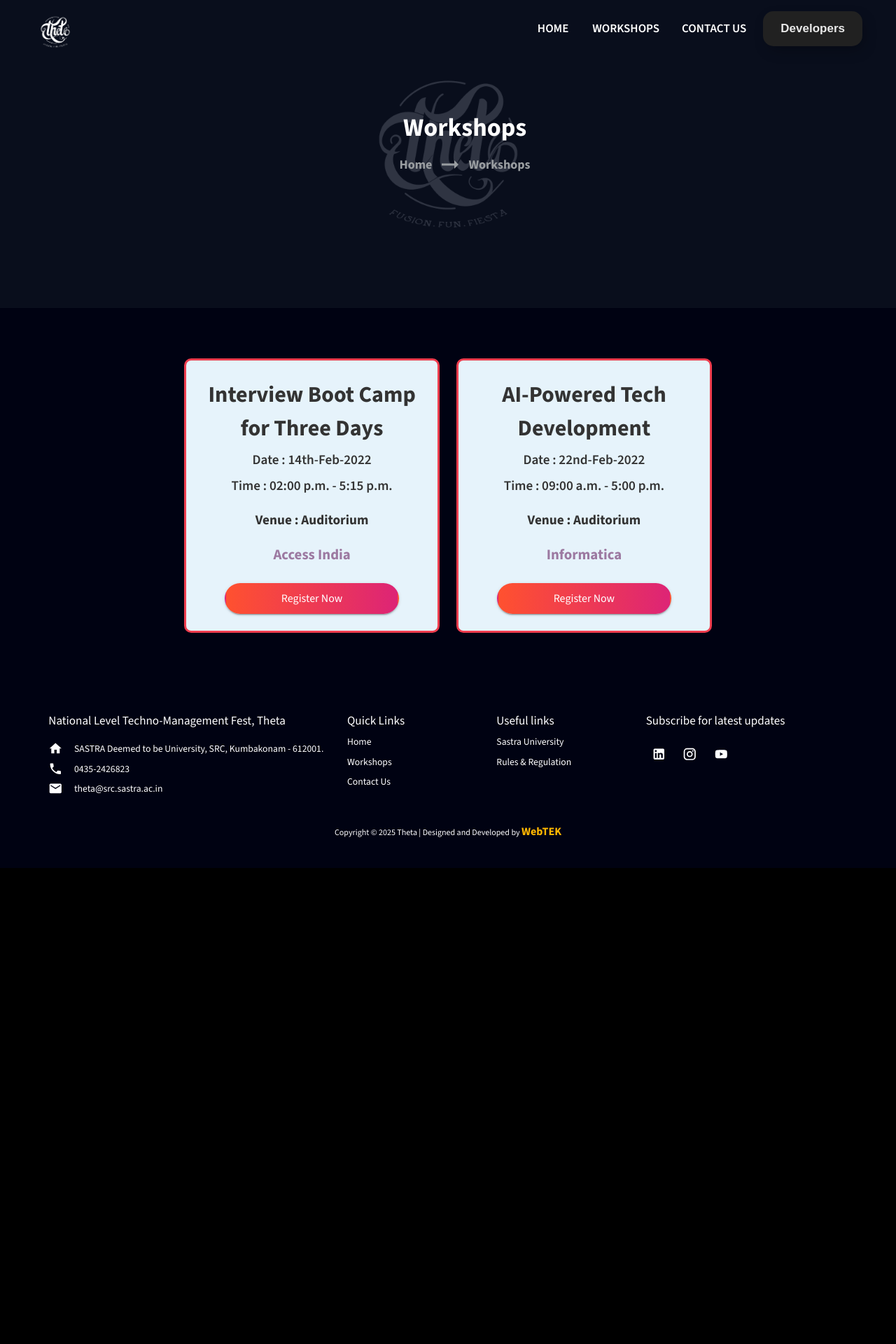
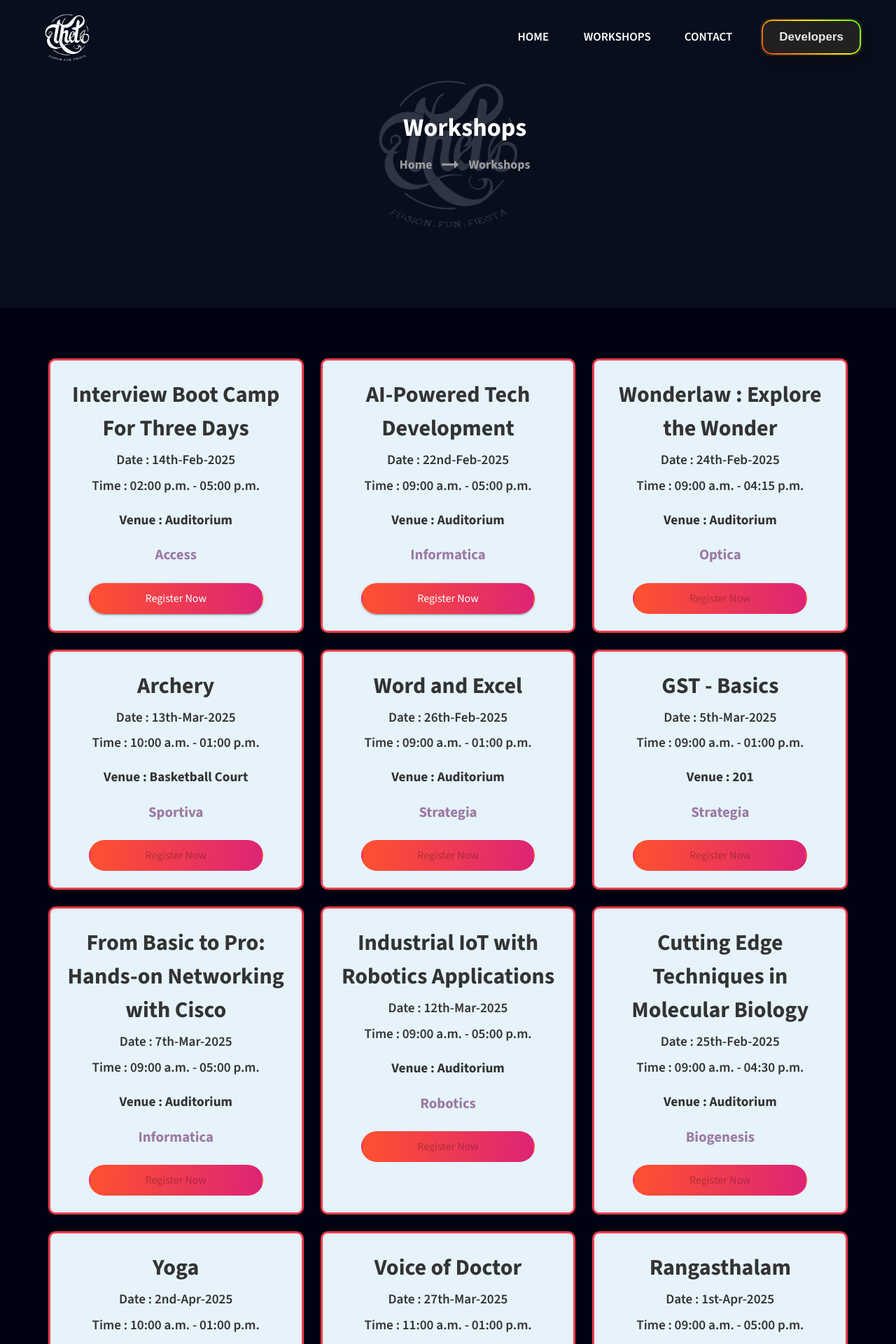
Before and after one commit to themanojking/theta-1, a React (Create React App) app: page /Workshops in a window 1280 px wide. Shown: the top 1920 px of the page at 70% size. Before the commit the page ends 1240 px from the top, so only its background shows below. Built offline with nearby package versions, Linux system fonts and the light colour scheme.

Commit message:
Add CLG logo, integrate framer-motion, and enhance UI components

```diff
--- a/package.json
+++ b/package.json
@@ -13,6 +13,7 @@
     "@vercel/analytics": "^1.5.0",
     "aos": "^2.3.4",
     "eslint-config-react-app": "^7.0.1",
+    "framer-motion": "^12.4.2",
     "react": "^18.3.1",
     "react-dom": "^18.3.1",
     "react-router-dom": "^6.27.0",
--- a/src/App.css
+++ b/src/App.css
@@ -9,10 +9,9 @@ body {
 html {
   overflow-x: hidden;
 }
-
 .dev-btn {
   padding: 15px 25px;
-  border: unset;
+  border: 2px solid transparent;
   border-radius: 15px;
   color: #e8e8e8;
   z-index: 1;
@@ -24,6 +23,7 @@ html {
   box-shadow: 4px 8px 19px -3px rgba(0, 0, 0, 0.27);
   transition: all 250ms;
   overflow: hidden;
+  cursor: pointer;
 }
 
 .dev-btn::before {
@@ -48,3 +48,29 @@ html {
 .dev-btn:hover::before {
   width: 100%;
 }
+
+/* Animated Border */
+.dev-btn::after {
+  content: "";
+  position: absolute;
+  top: 0;
+  left: 0;
+  right: 0;
+  bottom: 0;
+  border-radius: 15px;
+  border: 2px solid transparent;
+  background: linear-gradient(45deg, #ff0000, #ff7300, #ffeb00, #47ff00, #00ffee, #2a7fff, #8000ff, #ff0080) border-box;
+  mask: linear-gradient(#fff 0 0) padding-box, linear-gradient(#fff 0 0);
+  -webkit-mask: linear-gradient(#fff 0 0) padding-box, linear-gradient(#fff 0 0);
+  mask-composite: exclude;
+  -webkit-mask-composite: destination-out;
+  background-size: 300% 300%;
+  z-index: 1;
+  animation: borderAnimation 3s infinite linear;
+}
+
+@keyframes borderAnimation {
+  0% { background-position: 0% 50%; }
+  50% { background-position: 100% 50%; }
+  100% { background-position: 0% 50%; }
+}
--- a/src/Component/DevBtn.jsx
+++ b/src/Component/DevBtn.jsx
@@ -1,12 +1,17 @@
-import { useNavigate } from "react-router-dom";
+import { Link } from "react-router-dom";
 
 const DevBtn = () => {
-  const navigate = useNavigate();
-
+  const ScrollToTop = () => {
+    window.scrollTo(0, 0);
+  };
   return (
-    <button className="dev-btn" onClick={() => navigate("/developers")}>
-      Developers
-    </button>
+    <Link
+      to="/Developers"
+      onClick={ScrollToTop}
+      style={{ textDecoration: "none" }}
+    >
+      <button className="dev-btn">Developers</button>
+    </Link>
   );
 };
 
--- a/src/Component/Navbar.jsx
+++ b/src/Component/Navbar.jsx
@@ -61,16 +61,11 @@ export default function Navbar(props) {
     setMobileOpen(!mobileOpen);
   };
 
-  const handleNavClick = () => {
-    ScrollToTop();
-    setMobileOpen(false);
-  };
-
   const navItems = [
     { link: "/", name: "Home" },
     !isMdUp && { link: "/Cluster", name: "Cluster" },
     { link: "/Workshops", name: "Workshops" },
-    { link: "/ContactUs", name: "Contact Us" },
+    { link: "/ContactUs", name: "Contact" },
   ].filter(Boolean);
 
   const drawer = (
@@ -81,13 +76,26 @@ export default function Navbar(props) {
           onClick={() => setMobileOpen(false)}
         />
       </Toolbar>
-      <List sx={{ display: "flex", flexDirection: "column", alignItems: "center" }}>
+      <List
+        sx={{ display: "flex", flexDirection: "column", alignItems: "center" }}
+      >
         {navItems.map((item, index) => (
-          <Link to={item.link} key={index} style={{ textDecoration: "none" }}>
-            <ListItem button onClick={handleNavClick}>
+          <Link
+            to={item.link}
+            key={index}
+            onClick={ScrollToTop}
+            style={{ textDecoration: "none" }}
+          >
+            <ListItem>
               <ListItemText
                 primary={
-                  <Typography sx={{ fontWeight: "bold", fontSize: "1.3rem", color: "#fff" }}>
+                  <Typography
+                    sx={{
+                      fontWeight: "bold",
+                      fontSize: "1.3rem",
+                      color: "#fff",
+                    }}
+                  >
                     {item.name}
                   </Typography>
                 }
@@ -108,37 +116,74 @@ export default function Navbar(props) {
           <Toolbar
             sx={{
               backgroundColor: "transparent",
-              py: [0, 0, 2, 1, 1],
-              px: [0, 1, 1, 6, "10%"],
+              py: [0, 0, 2, 1, 0],
+              px: [0, 1, 1, 6, 4],
               color: isDown ? "#000" : color,
               bgcolor: isDown ? "rgba(255, 255, 255, 0.42)" : null,
               backdropFilter: isDown ? "blur(50px)" : null,
-              borderRadius: isDown ? ["0 0 .7rem .7rem", "0 0 1.5rem 1.5rem"] : null,
+              borderRadius: isDown
+                ? ["0 0 .7rem .7rem", "0 0 1.5rem 1.5rem"]
+                : null,
               boxShadow: isDown ? 3 : null,
               justifyContent: "space-between",
             }}
           >
-            <Stack direction="row" width="100%" sx={{ display: ["flex", "flex", "none"], justifyContent: "space-between" }}>
+            <Stack
+              direction="row"
+              width="100%"
+              sx={{
+                display: ["flex", "flex", "none"],
+                justifyContent: "space-between",
+              }}
+            >
               <Link to="/">
                 <ImageListItem>
-                  <Box component="img" src="/Assets/logo1.png" sx={{ width: "10%", ml: 2 }} alt="logo" />
+                  <Box
+                    component="img"
+                    src="/Assets/logo1.png"
+                    sx={{ width: "50px", ml: 2 }}
+                    alt="logo"
+                  />
                 </ImageListItem>
               </Link>
+              {/* <a href="https://src.sastra.edu/">
+            <ImageListItem sx={{ display: ["flex","flex","none"] }}>
+              <Box
+                component="img"
+                src="/Assets/clg_logo.png"
+                sx={{
+                  width: "10rem",
+                  my:1,
+                  borderRadius: "8px",
+                }}
+                alt="logo"
+              />
+            </ImageListItem>
+          </a> */}
               <IconButton onClick={handleDrawerToggle} color="inherit">
                 <MenuIcon />
               </IconButton>
             </Stack>
             <Link to="/">
               <ImageListItem sx={{ display: ["none", "none", "none", "flex"] }}>
-                <Box component="img" src="/Assets/logo1.png" sx={{ width: "12%", mt: 1 }} alt="logo" />
+                <Box
+                  component="img"
+                  src="/Assets/logo1.png"
+                  sx={{ width: "6rem" }}
+                  alt="logo"
+                />
               </ImageListItem>
             </Link>
-            <Box sx={{ display: { xs: "none", md: "flex", gap: "1rem" } }}>
+            <Box sx={{ display: { xs: "none", md: "flex", gap: "2rem" } }}>
               {navItems.map((item, index) => (
                 <Button
                   key={index}
                   href={item.link}
-                  sx={{ fontSize: [17], fontWeight: "600", color: isDown ? "#000" : color }}
+                  sx={{
+                    fontSize: [17],
+                    fontWeight: "600",
+                    color: isDown ? "#000" : color,
+                  }}
                   onClick={ScrollToTop}
                 >
                   {item.name}
@@ -157,7 +202,13 @@ export default function Navbar(props) {
           anchor="right"
           onClose={handleDrawerToggle}
           ModalProps={{ keepMounted: true }}
-          sx={{ "& .MuiDrawer-paper": { boxSizing: "border-box", width: "100%", background: "#181818" } }}
+          sx={{
+            "& .MuiDrawer-paper": {
+              boxSizing: "border-box",
+              width: "100%",
+              background: "#181818",
+            },
+          }}
         >
           {drawer}
         </Drawer>
--- a/src/Pages/Workshops.js
+++ b/src/Pages/Workshops.js
@@ -1,4 +1,4 @@
-import { Box, Button, Typography } from "@mui/material";
+import { Box, Button, Divider, Typography } from "@mui/material";
 import React from "react";
 import Navbar from ".././Component/Navbar";
 import { Link } from "react-router-dom";
@@ -8,43 +8,121 @@ import Footer from ".././Component/Footer";
 const Workshops = () => {
   const workshopData = [
     {
-      title: "Interview Boot Camp for Three Days",
-      date: "Date : 14th-Feb-2022",
-      time: "Time : 02:00 p.m. - 5:15 p.m.",
+      title: "Interview Boot Camp For Three Days",
+      date: "Date : 14th-Feb-2025",
+      time: "Time : 02:00 p.m. - 05:00 p.m.",
       venue: "Venue : Auditorium",
-      description: "Access India",
+      description: "Access",
       registrationLink:
         "https://docs.google.com/forms/d/1ot95aeKCJxycCAaxcvkUc7ymU4XHtIXGVFpblNlVDMM/edit?chromeless=1",
     },
     {
       title: "AI-Powered Tech Development",
-      date: "Date : 22nd-Feb-2022",
-      time: "Time : 09:00 a.m. - 5:00 p.m.",
+      date: "Date : 22nd-Feb-2025",
+      time: "Time : 09:00 a.m. - 05:00 p.m.",
       venue: "Venue : Auditorium",
       description: "Informatica",
-      registrationLink: "https://forms.gle/d3eLwrQAurhRhYJz9 ",
+      registrationLink: "https://forms.gle/d3eLwrQAurhRhYJz9",
     },
-   /* {
-      title: "Comming soon",
-      time: "",
-      venue: "",
-      description: "Celebrating Soon",
+    {
+      title: "Wonderlaw : Explore the Wonder",
+      date: "Date : 24th-Feb-2025",
+      time: "Time : 09:00 a.m. - 04:15 p.m.",
+      venue: "Venue : Auditorium",
+      description: "Optica",
       registrationLink: "",
     },
     {
-      title: "Comming soon",
-      time: "",
-      venue: "",
-      description: "Celebrating Soon",
-      registrationLink: "https://forms.gle/data_science",
+      title: "Archery",
+      date: "Date : 13th-Mar-2025",
+      time: "Time : 10:00 a.m. - 01:00 p.m.",
+      venue: "Venue : Basketball Court",
+      description: "Sportiva",
+      registrationLink: "",
     },
     {
-      title: "Comming soon",
-      time: "",
-      venue: "",
-      description: "Celebrating Soon",
-      registrationLink: "https://forms.gle/data_science",
-    },*/
+      title: "Word and Excel",
+      date: "Date : 26th-Feb-2025",
+      time: "Time : 09:00 a.m. - 01:00 p.m.",
+      venue: "Venue : Auditorium",
+      description: "Strategia",
+      registrationLink: "",
+    },
+    {
+      title: "GST - Basics",
+      date: "Date : 5th-Mar-2025",
+      time: "Time : 09:00 a.m. - 01:00 p.m.",
+      venue: "Venue : 201",
+      description: "Strategia",
+      registrationLink: "",
+    },
+    {
+      title: "From Basic to Pro: Hands-on Networking with Cisco",
+      date: "Date : 7th-Mar-2025",
+      time: "Time : 09:00 a.m. - 05:00 p.m.",
+      venue: "Venue : Auditorium",
+      description: "Informatica",
+      registrationLink: "",
+    },
+    {
+      title: "Industrial IoT with Robotics Applications",
+      date: "Date : 12th-Mar-2025",
+      time: "Time : 09:00 a.m. - 05:00 p.m.",
+      venue: "Venue : Auditorium",
+      description: "Robotics",
+      registrationLink: "",
+    },
+
+    {
+      title: "Cutting Edge Techniques in Molecular Biology",
+      date: "Date : 25th-Feb-2025",
+      time: "Time : 09:00 a.m. - 04:30 p.m.",
+      venue: "Venue : Auditorium",
+      description: "Biogenesis",
+      registrationLink: "",
+    },
+
+    {
+      title: "Yoga",
+      date: "Date : 2nd-Apr-2025",
+      time: "Time : 10:00 a.m. - 01:00 p.m.",
+      venue: "Venue : Drawing Hall",
+      description: "Sportiva",
+      registrationLink: "",
+    },
+    {
+      title: "Voice of Doctor",
+      date: "Date : 27th-Mar-2025",
+      time: "Time : 11:00 a.m. - 01:00 p.m.",
+      venue: "Venue : Auditorium",
+      description: "Equilibria",
+      registrationLink: "",
+    },
+    {
+      title: "Rangasthalam",
+      date: "Date : 1st-Apr-2025",
+      time: "Time : 09:00 a.m. - 05:00 p.m.",
+      venue: "Venue : Auditorium",
+      description: "Vinodha Vaahini",
+      registrationLink: "",
+    },
+
+    {
+      title: "Application Containerization Using Docker",
+      date: "Date : 4th-Apr-2025",
+      time: "Time : 09:00 a.m. - 05:00 p.m.",
+      venue: "Venue : Auditorium",
+      description: "Informatica",
+      registrationLink: "",
+    },
+    {
+      title: "Breaking and Defending: A Hands-on Ethical Hacking Workshop",
+      date: "Date : 18th-Mar-2025",
+      time: "Time : 09:00 a.m. - 05:00 p.m.",
+      venue: "Venue : Auditorium",
+      description: "Informatica",
+      registrationLink: "",
+    },
   ];
 
   return (
@@ -195,13 +273,16 @@ const Workshops = () => {
               </Typography>
               <Button
                 variant="contained"
-                href={workshop.registrationLink}
+                href={workshop.registrationLink || undefined}
+                disabled={!workshop.registrationLink}
                 sx={{
-                  background: `linear-gradient(91.83deg, rgb(255, 81, 47) 0%, rgb(221, 36, 118) 100%)`,
+                  background:
+                    "linear-gradient(91.83deg, rgb(255, 81, 47) 0%, rgb(221, 36, 118) 100%)",
                   width: "80%",
                   textTransform: "none",
                   borderRadius: "50px",
                   fontSize: "1rem",
+                  bottom: 0,
                   px: [4],
                   color: "#fff",
                   border: "2px solid transparent",
@@ -218,6 +299,55 @@ const Workshops = () => {
           ))}
         </Box>
       </Box>
+      <Box sx={{ bgcolor: "#000212" }}>
+        <Box
+          sx={{
+            display: "flex",
+            justifyContent: "center",
+            alignContent: "center",
+            py: 5,
+          }}
+        >
+          <Divider
+            variant="middle"
+            component="li"
+            sx={{
+              borderColor: "#282828",
+              width: "92%",
+              position: "relative",
+              transition: "transform 0.3s ease",
+              "&:hover": {
+                transform: "scaleY(1.1)",
+              },
+              "&::before": {
+                content: '""',
+                position: "absolute",
+                width: "30%",
+                height: "2px",
+                backgroundColor: "#FFD700",
+                top: "50%",
+                left: "0",
+                transform: "translateY(-50%)",
+                transition: "width 0.3s ease",
+              },
+              "&::after": {
+                content: '""',
+                position: "absolute",
+                width: "30%",
+                height: "2px",
+                backgroundColor: "#FFD700",
+                top: "50%",
+                right: "0",
+                transform: "translateY(-50%)",
+                transition: "width 0.3s ease",
+              },
+              "&:hover::before, &:hover::after": {
+                width: "40%",
+              },
+            }}
+          />
+        </Box>
+      </Box>
       <Box>
         <Footer />
       </Box>
```
Also changed, not shown: src/Component/Carousel .jsx (+10 -4 lines), src/Pages/ContactUs.js (+46 -5 lines), public/Assets/clg_logo.png (added), 1 other file (tests, documents, lock files or other folders).
